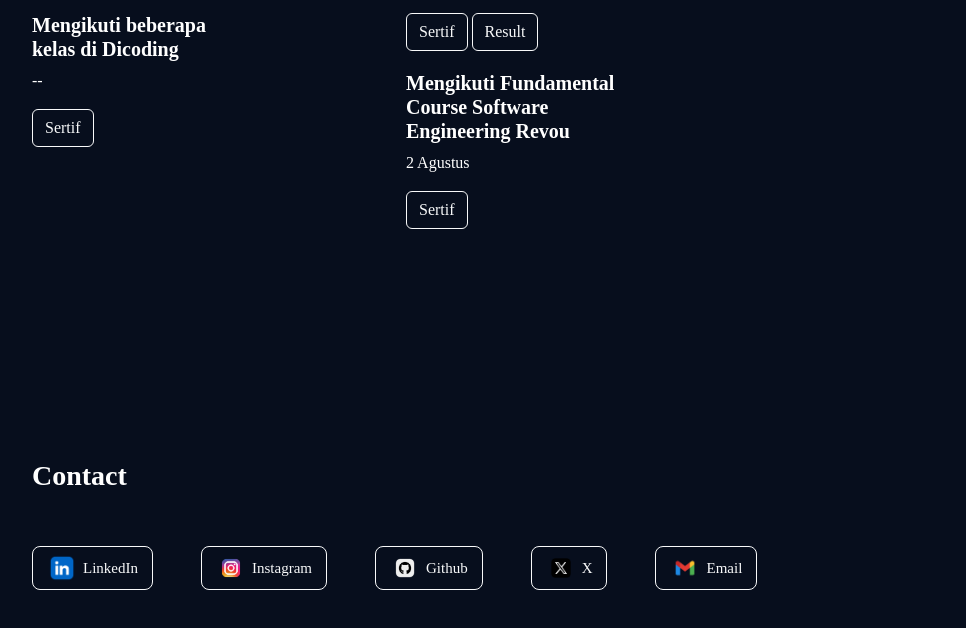
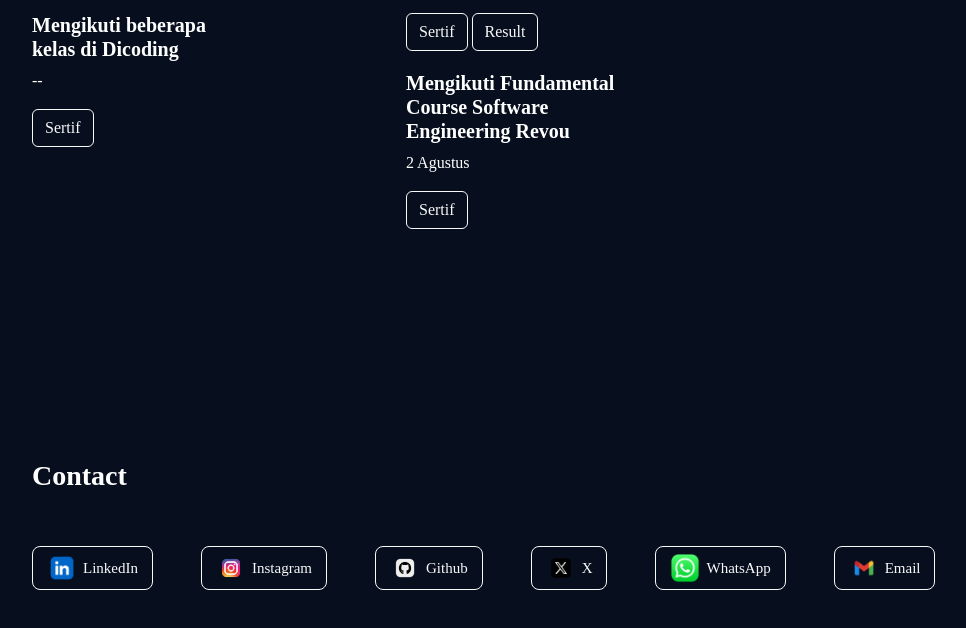
Before and after one commit to NandaChristian/Portofolio, a plain HTML site: page index.html in a window 1280 px wide. Shown: the part 1949-2577 px from the top of the page, without its empty margins (127-1093 px from the left). Drawn offline with nearby package versions, Linux system fonts and the light colour scheme.

Commit message:
second commit

```diff
--- a/index.html
+++ b/index.html
@@ -182,6 +182,7 @@
                             <a href="https://www.instagram.com/nandaaaaa_ch/"><button type="button" class="btn btn-outline-light"><img src="img/ig.png" alt="">Instagram</button></a>
                             <a href="https://github.com/NandaChristian"><button type="button" class="btn btn-outline-light"><img src="img/github.png" alt="">Github</button></a>
                             <a href="https://x.com/Tiyuuunnnn"><button type="button" class="btn btn-outline-light"><img src="img/x.png" alt="">X</button></a>
+                            <a href="https://wa.me/6283162165813"><button type="button" class="btn btn-outline-light"><img src="img/wa.png" alt="">WhatsApp</button></a>
                             <a href="mailto:nandachristian4618@email.com"><button type="button" class="btn btn-outline-light"><img src="img/email.png" alt="">Email</button></a>
                         </div>
                     </div>
```
Also changed, not shown: img/wa.png (added), 1 other file.
